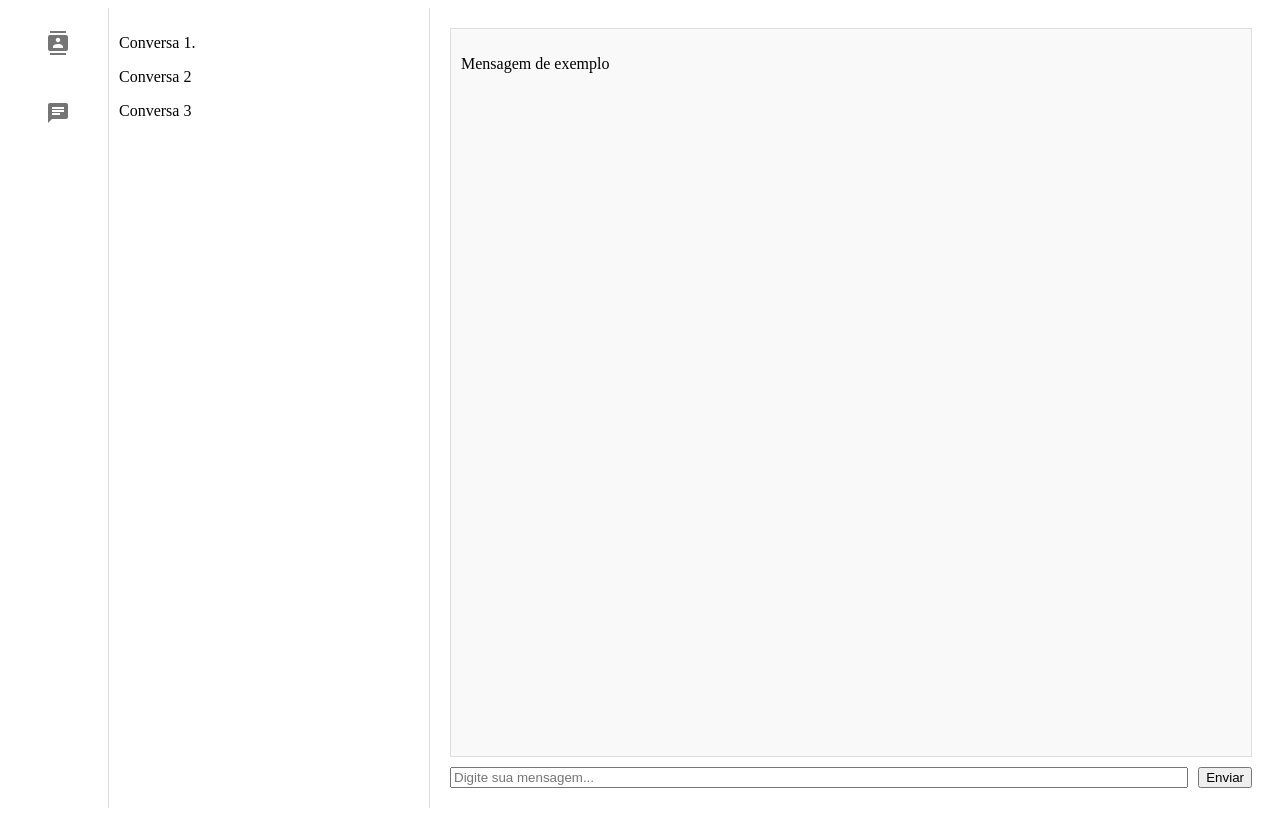
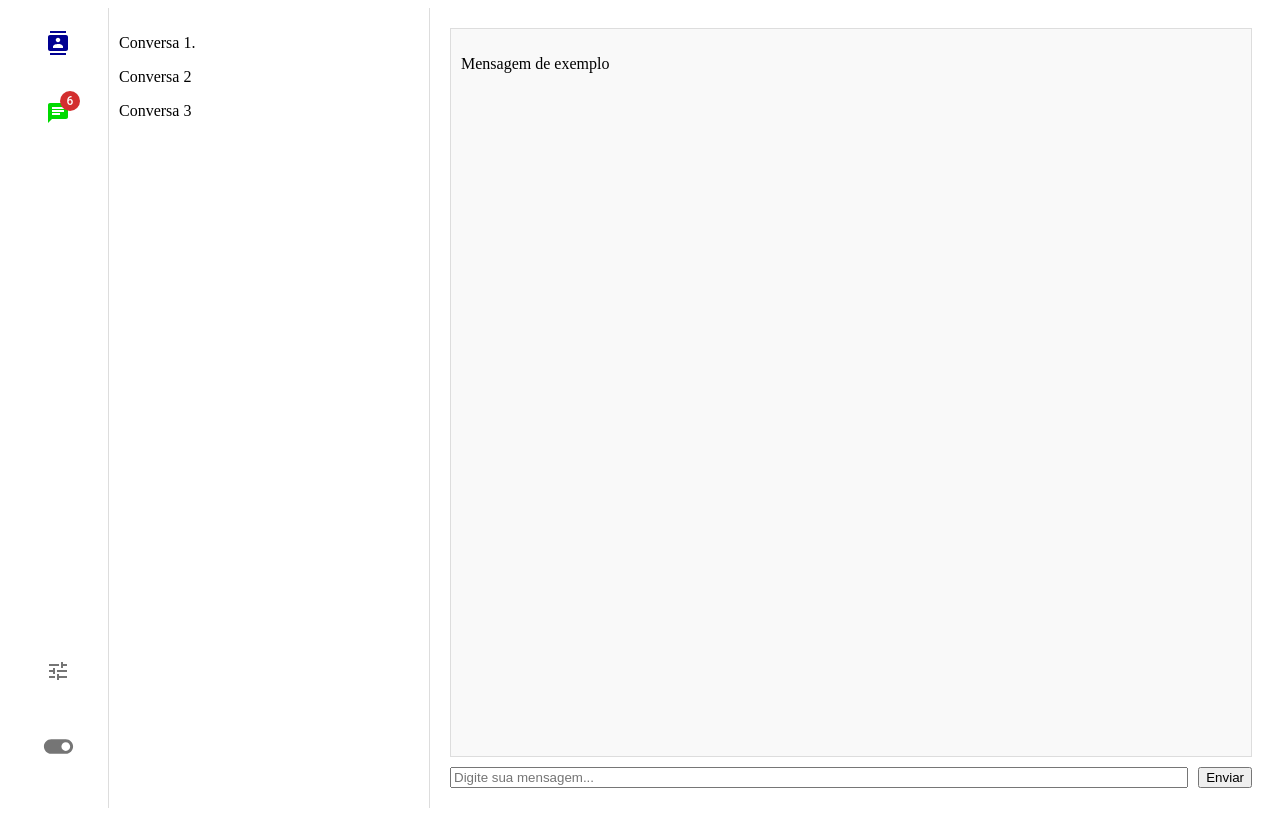
Before and after one commit to KeslleySmithOli/projectArielUaiDrop, a React (Create React App) app: page / in a window 1280 px wide. Built offline with nearby package versions, Linux system fonts and the light colour scheme.

Commit message:
sidebar updates

```diff
--- a/src/components/Sidebar.tsx
+++ b/src/components/Sidebar.tsx
@@ -1,21 +1,37 @@
-import React from 'react';
-import { IconButton } from '@mui/material';
-import ChatIcon from '@mui/icons-material/Chat';
-import ContactsIcon from '@mui/icons-material/Contacts';
-import { SidebarContainer } from '../styles/SidebarStyles';
-
-
-
+import React from "react";
+import { IconButton, Badge } from "@mui/material";
+import ChatIcon from "@mui/icons-material/Chat";
+import ContactsIcon from "@mui/icons-material/Contacts";
+import {
+  SidebarContainer,
+  Spacer,
+  StyledIconButton,
+} from "../styles/SidebarStyles";
+import TuneIcon from "@mui/icons-material/Tune";
+import ToggleOnIcon from "@mui/icons-material/ToggleOn";
 
 const Sidebar: React.FC = () => {
   return (
     <SidebarContainer>
-      <IconButton aria-label="Contatos">
-        <ContactsIcon />
-      </IconButton>
-      <IconButton aria-label="Ver Conversas">
-        <ChatIcon />
-      </IconButton>
+      <StyledIconButton aria-label="Contatos">
+        <ContactsIcon sx={{ color: "#000092" }} />
+      </StyledIconButton>
+
+      <StyledIconButton aria-label="Ver Conversas">
+        <Badge badgeContent={6} color="error">
+        <ChatIcon sx={{ color: "#00da00" }}></ChatIcon>
+        </Badge>
+      </StyledIconButton>
+
+      <Spacer></Spacer>
+
+      <StyledIconButton aria-label="Settings">
+        <TuneIcon />
+      </StyledIconButton>
+
+      <StyledIconButton aria-label="Settings">
+        <ToggleOnIcon fontSize="large" />
+      </StyledIconButton>
     </SidebarContainer>
   );
 };
--- a/src/styles/SidebarStyles.ts
+++ b/src/styles/SidebarStyles.ts
@@ -1,4 +1,5 @@
 import styled from 'styled-components';
+import { IconButton } from '@mui/material';
 
 export const SidebarContainer = styled.div`
     width: 70px; /* Aumenta a largura da Sidebar */
@@ -9,3 +10,14 @@ export const SidebarContainer = styled.div`
     gap: 30px;
     padding: 15px;
 `;
+
+export const StyledIconButton = styled(IconButton)`
+  margin-bottom: 20px; /* Espaçamento entre os ícones */
+  &:last-child {
+    margin-bottom: 0; /* Remove o espaçamento do último ícone */
+  }
+`;
+
+export const Spacer = styled.div`
+  flex-grow: 0.9; /* O spacer vai crescer para empurrar o último ícone para baixo */
+`;
```
